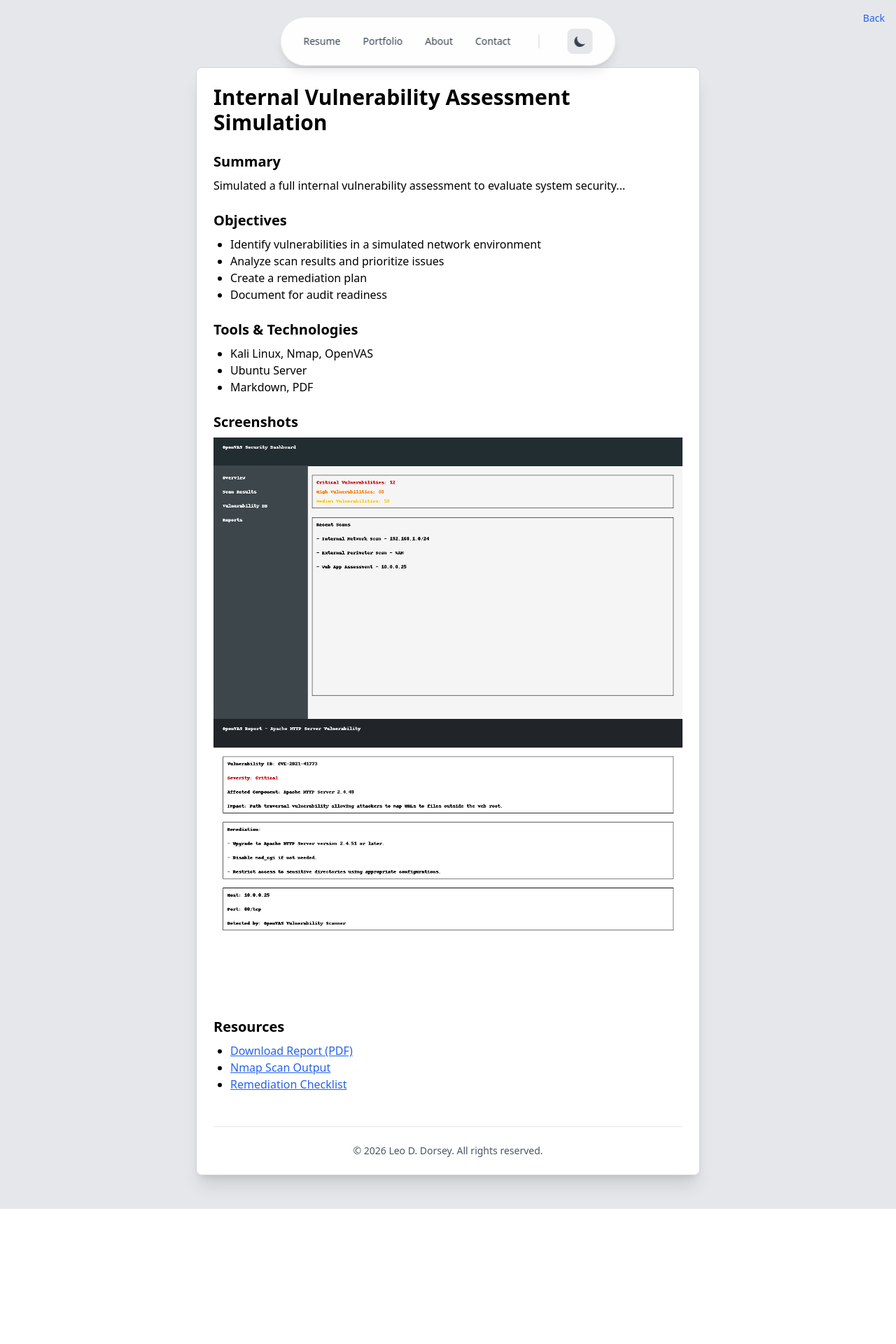
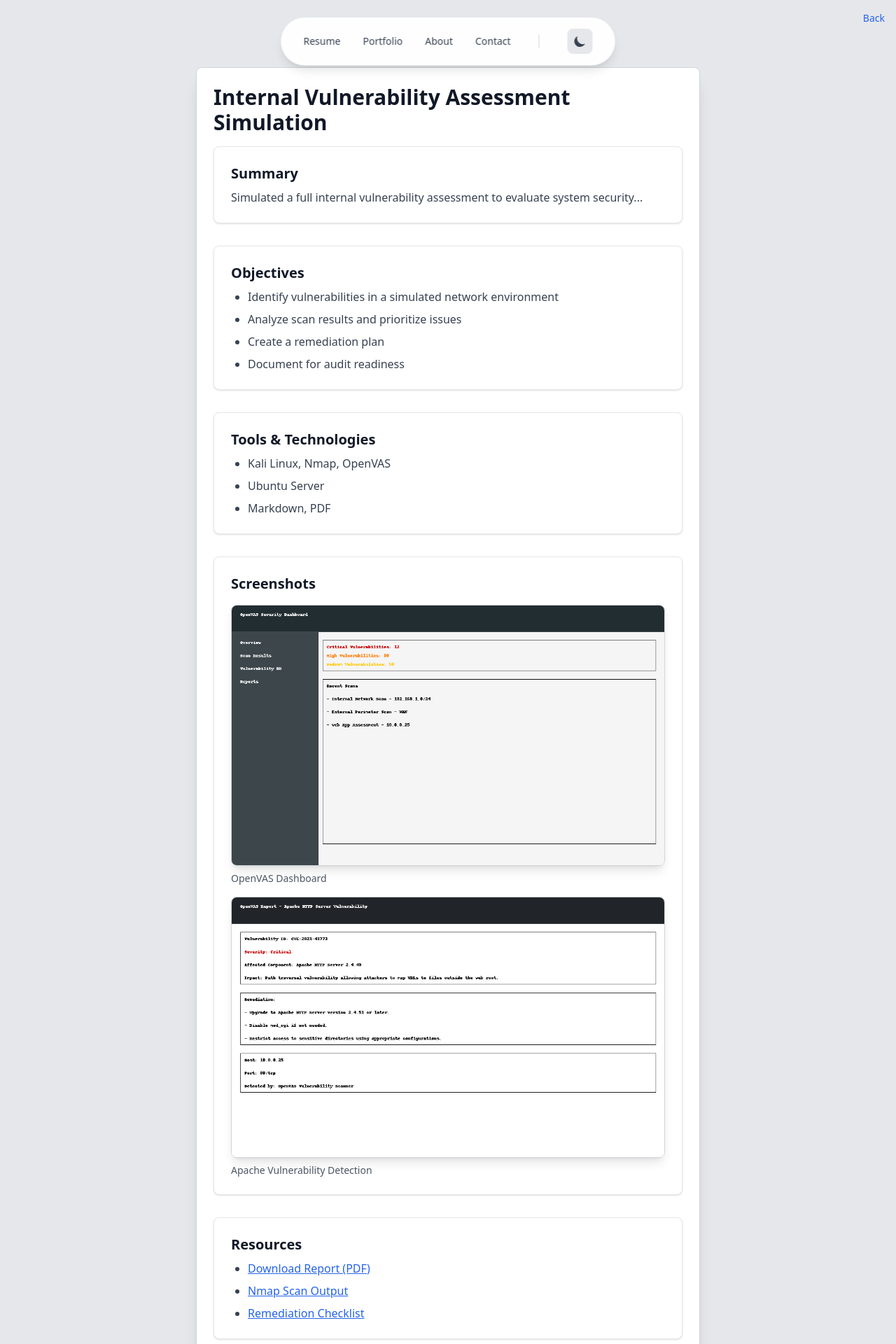
Before and after one commit to lddorse/cybersecurityportfolio, a React (Vite) app: page /project/internal-vuln in a window 1280 px wide. Shown: the top 1920 px of the page at 70% size. Before the commit the page ends 1727 px from the top, so only its background shows below. Built offline with nearby package versions, Linux system fonts and the light colour scheme.

Commit message:
Update InternalVulnProject.jsx

```diff
--- a/src/pages/InternalVulnProject.jsx
+++ b/src/pages/InternalVulnProject.jsx
@@ -1,43 +1,98 @@
 import FixedCardLayout from "../components/FixedCardLayout";
 import BackButton from "../components/BackButton";
+
 const InternalVulnProject = () => {
   return (
     <FixedCardLayout>
       <BackButton />
 
-          <h1 className="text-3xl font-bold mb-4">Internal Vulnerability Assessment Simulation</h1>
+      <h1 className="text-3xl font-bold mb-4 text-gray-900 dark:text-gray-100">
+        Internal Vulnerability Assessment Simulation
+      </h1>
 
-          <h2 className="text-xl font-semibold mt-6 mb-2">Summary</h2>
-          <p>
+      <section className="mb-8 bg-white dark:bg-gray-700 p-6 rounded-lg shadow border border-gray-200 dark:border-gray-600">
+        <h2 className="text-xl font-semibold mb-2 text-gray-900 dark:text-gray-100">Summary</h2>
+        <p className="text-gray-700 dark:text-gray-300">
           Simulated a full internal vulnerability assessment to evaluate system security...
         </p>
+      </section>
 
-          <h2 className="text-xl font-semibold mt-6 mb-2">Objectives</h2>
-          <ul className="list-disc pl-6">
+      <section className="mb-8 bg-white dark:bg-gray-700 p-6 rounded-lg shadow border border-gray-200 dark:border-gray-600">
+        <h2 className="text-xl font-semibold mb-2 text-gray-900 dark:text-gray-100">Objectives</h2>
+        <ul className="list-disc pl-6 space-y-2 text-gray-700 dark:text-gray-300">
           <li>Identify vulnerabilities in a simulated network environment</li>
           <li>Analyze scan results and prioritize issues</li>
           <li>Create a remediation plan</li>
           <li>Document for audit readiness</li>
         </ul>
+      </section>
 
-          <h2 className="text-xl font-semibold mt-6 mb-2">Tools & Technologies</h2>
-          <ul className="list-disc pl-6">
+      <section className="mb-8 bg-white dark:bg-gray-700 p-6 rounded-lg shadow border border-gray-200 dark:border-gray-600">
+        <h2 className="text-xl font-semibold mb-2 text-gray-900 dark:text-gray-100">Tools & Technologies</h2>
+        <ul className="list-disc pl-6 space-y-2 text-gray-700 dark:text-gray-300">
           <li>Kali Linux, Nmap, OpenVAS</li>
           <li>Ubuntu Server</li>
           <li>Markdown, PDF</li>
         </ul>
+      </section>
 
-          <h2 className="text-xl font-semibold mt-6 mb-2">Screenshots</h2>
-          <img src="/images/OpenVAS_Dashboard_Screenshot.png" alt="OpenVAS Dashboard" />
-          <img src="/images/Apache_Vulnerability_Screenshot.png" alt="OpenVAS Dashboard" />
+      <section className="mb-8 bg-white dark:bg-gray-700 p-6 rounded-lg shadow border border-gray-200 dark:border-gray-600">
+        <h2 className="text-xl font-semibold mb-4 text-gray-900 dark:text-gray-100">Screenshots</h2>
+        <div className="space-y-4">
+          <div>
+            <img
+              src="/images/OpenVAS_Dashboard_Screenshot.png"
+              alt="OpenVAS Dashboard"
+              className="rounded-lg shadow-lg w-full border border-gray-300 dark:border-gray-600"
+            />
+            <p className="text-sm text-gray-600 dark:text-gray-400 mt-2">OpenVAS Dashboard</p>
+          </div>
+          <div>
+            <img
+              src="/images/Apache_Vulnerability_Screenshot.png"
+              alt="Apache Vulnerability"
+              className="rounded-lg shadow-lg w-full border border-gray-300 dark:border-gray-600"
+            />
+            <p className="text-sm text-gray-600 dark:text-gray-400 mt-2">Apache Vulnerability Detection</p>
+          </div>
+        </div>
+      </section>
 
-          <h2 className="text-xl font-semibold mt-6 mb-2">Resources</h2>
-          <ul className="list-disc pl-6">
-            <li><a href="/images/LeoDorsey_CybersecurityScansAndAudit.pdf" target="_blank" className="text-blue-600 underline">Download Report (PDF)</a></li>
-            <li><a href="/images/Nmap_Scan_Screenshot.png" target="_blank" className="text-blue-600 underline">Nmap Scan Output</a></li>
-            <li><a href="/images/Remediation_Checklist.png" target="_blank" className="text-blue-600 underline">Remediation Checklist</a></li>
+      <section className="mb-8 bg-white dark:bg-gray-700 p-6 rounded-lg shadow border border-gray-200 dark:border-gray-600">
+        <h2 className="text-xl font-semibold mb-2 text-gray-900 dark:text-gray-100">Resources</h2>
+        <ul className="list-disc pl-6 space-y-2 text-gray-700 dark:text-gray-300">
+          <li>
+            <a
+              href="/images/LeoDorsey_CybersecurityScansAndAudit.pdf"
+              target="_blank"
+              rel="noopener noreferrer"
+              className="text-blue-600 dark:text-blue-400 underline hover:text-blue-800 dark:hover:text-blue-300"
+            >
+              Download Report (PDF)
+            </a>
+          </li>
+          <li>
+            <a
+              href="/images/Nmap_Scan_Screenshot.png"
+              target="_blank"
+              rel="noopener noreferrer"
+              className="text-blue-600 dark:text-blue-400 underline hover:text-blue-800 dark:hover:text-blue-300"
+            >
+              Nmap Scan Output
+            </a>
+          </li>
+          <li>
+            <a
+              href="/images/Remediation_Checklist.png"
+              target="_blank"
+              rel="noopener noreferrer"
+              className="text-blue-600 dark:text-blue-400 underline hover:text-blue-800 dark:hover:text-blue-300"
+            >
+              Remediation Checklist
+            </a>
+          </li>
         </ul>
-
+      </section>
     </FixedCardLayout>
   );
 };
```
Lines whose indentation alone changed are shown as unchanged.
